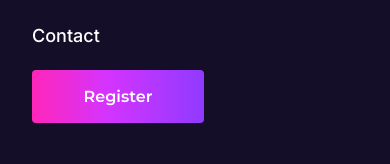
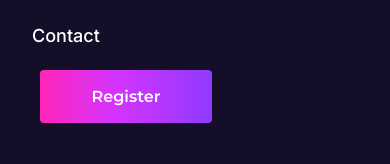
Before and after one commit to SeunPaul/seun-getlinked, a React (Vite) app: page /faqs in a window 390 px wide. Both pictures are taken after a click on the picture 348 px from the left and 59 px from the top of the page. Shown: the part 218-382 px from the top of the page. Built offline with nearby package versions, Linux system fonts and the light colour scheme; a web font is replaced by a local one.

Commit message:
completed project

```diff
--- a/src/components/DesktopNavigation.jsx
+++ b/src/components/DesktopNavigation.jsx
@@ -31,7 +31,11 @@ function DesktopNavigation({ page }) {
               get<span className="text-purple">linked</span>
             </h3>
           </Link>
-          <MobileNavigation page={page} show={showMobileNav} />
+          <MobileNavigation
+            page={page}
+            show={showMobileNav}
+            setShowMobileNav={setShowMobileNav}
+          />
           <div className="z-20 cursor-pointer md:hidden">
             {showMobileNav ? (
               <div className="flex h-[30px] w-[30px] items-center justify-center rounded-full bg-button">
@@ -64,7 +68,13 @@ function DesktopNavigation({ page }) {
               to="/register"
               className="ml-2 flex h-[53px] w-[172px] items-center justify-center rounded-[4px] bg-button text-white lg:ml-14"
             >
-              Register
+              <div
+                className={`flex h-[50px] w-[169px] items-center justify-center ${
+                  page === "register" ? "bg-dark" : "bg-transparent"
+                }`}
+              >
+                Register
+              </div>
             </Link>
           </div>
         </>
--- a/src/components/MobileNavigation.jsx
+++ b/src/components/MobileNavigation.jsx
@@ -2,7 +2,7 @@ import { Link } from "react-router-dom";
 import { navItems } from "./contants";
 import { SectionWrapper } from "./StyledComponents";
 
-function MobileNavigation({ page, show }) {
+function MobileNavigation({ page, show, setShowMobileNav }) {
   return (
     <div
       className={`fixed left-0 border-b border-b-[#FFFFFF2E] ${
@@ -15,6 +15,7 @@ function MobileNavigation({ page, show }) {
             <Link
               to={item.url}
               key={item.value}
+              onClick={() => setShowMobileNav(false)}
               className={`mb-5 cursor-pointer bg-clip-text font-inter text-lg font-medium transition duration-300 ease-in-out hover:bg-text hover:text-transparent ${
                 page === item.value ? "bg-text text-transparent" : "text-white"
               }`}
@@ -24,9 +25,16 @@ function MobileNavigation({ page, show }) {
           ))}
           <Link
             to="/register"
-            className="flex h-[53px] w-[172px] items-center justify-center rounded-[4px] bg-button text-white"
+            onClick={() => setShowMobileNav(false)}
+            className="ml-2 flex h-[53px] w-[172px] items-center justify-center rounded-[4px] bg-button text-white lg:ml-14"
           >
-            Register
+            <div
+              className={`flex h-[50px] w-[169px] items-center justify-center ${
+                page === "register" ? "bg-dark" : "bg-transparent"
+              }`}
+            >
+              Register
+            </div>
           </Link>
         </ul>
       </SectionWrapper>
```
